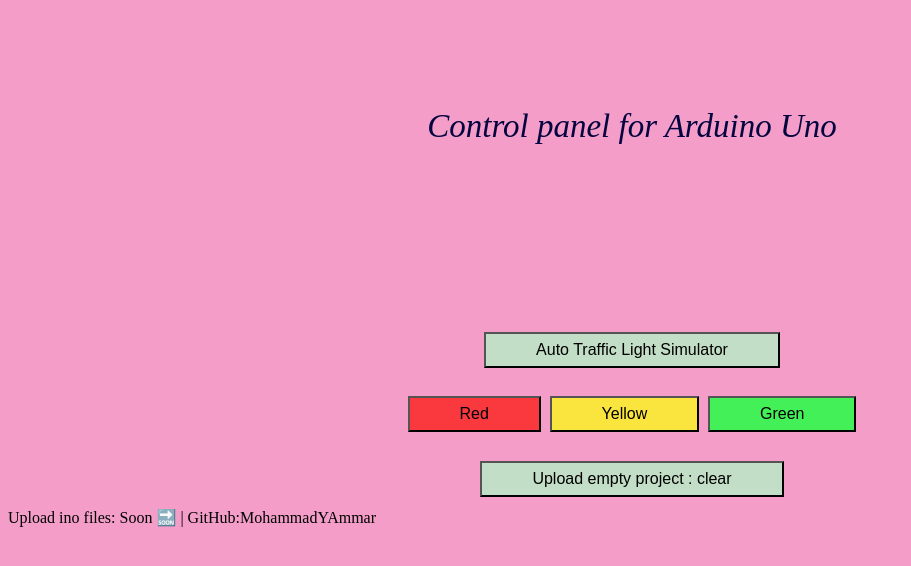
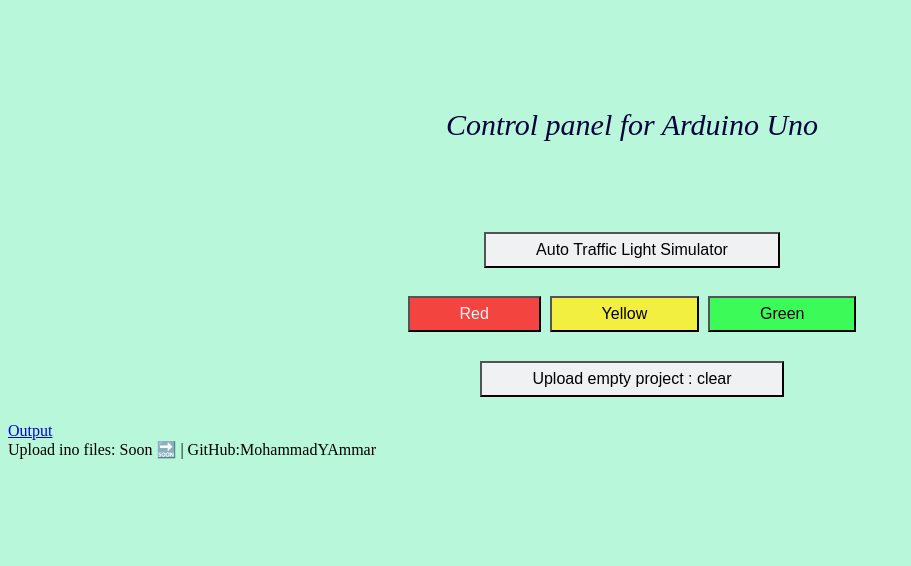
Before and after one commit to MohammadYAmmar/Arduino-Uno-to-IoT-with-old-laptop, a PHP site: page / in a window 1280 px wide. Shown: the top 566 px of the page, without its empty margins (0-911 px from the left). Run offline with PHP 8.4, Linux system fonts and the light colour scheme.

Commit message:
Add display output page 🤔
Try to read data from the terminal after sending the command

```diff
--- a/sketchbook/index.php
+++ b/sketchbook/index.php
@@ -21,6 +21,8 @@ function command_shell($execution)
 {
     $out = shell_exec("./run_shell.sh $execution;");
     echo ($out);
+ //On page 1
+$_SESSION['out_transfer'] = $out;
 }
 ?>
 
@@ -65,7 +67,11 @@ function command_shell($execution)
                 </button>
             </h4>
     </div>
-<!--todo popup to output  -->
+
+    <form method="get" action="display_output.php">
+    <a href="/display_output.php">Output</a> <! –– todo change ––>
+    </form>
+
 
 
 
--- a/sketchbook/styles.css
+++ b/sketchbook/styles.css
@@ -1,9 +1,20 @@
 body {
-  background-color: rgb(243, 157, 200);
+  background-color: rgb(184, 247, 217);
 }
 
-main {
-  font-family: "Comic Sans", "Times New Roman", serif;
+ main {
+      font-family: "Comic Sans", "Times New Roman", serif;
+      font-style: oblique;
+      font-size: 30px;
+      color: rgb(4, 3, 63);
+      width: 100%;
+      text-align: center;
+      max-width: 1920px;
+      min-width: 480px;
+      height: 100px;
+      margin-left: -8px;
+      padding: 100px 0 0;
+  /* font-family: "Comic Sans", "Times New Roman", serif;
   font-style: oblique;
   color: rgb(4, 3, 63);
   font-size: 33px;
@@ -13,10 +24,10 @@ main {
   height: 200px;
   margin-left: -8px;
   text-align: center;
-  padding: 100px 0 0;
+  padding: 100px 0 0; */
 }
 h1 {
-  font-size: 20px;
+  font-size: 18px;
 }
 
 .button,
@@ -31,10 +42,11 @@ h1 {
   margin: 4px 2px;
   cursor: pointer;
   position: inherit;
-  background-color: rgba(188, 231, 199, 0.877);
+  background-color: rgba(241, 241, 243, 0.986);
 }
 .button_red {
   background-color: rgba(252, 44, 44, 0.877);
+  color: whitesmoke;
 }
 .button_Yellow {
   background-color: rgba(252, 238, 44, 0.877);
@@ -43,11 +55,12 @@ h1 {
   background-color: rgba(44, 252, 72, 0.877);
 }
 
+
 .container {
   width: 100%;
   max-width: 1920px;
   min-width: 480px;
-  height: 200px;
+/*  height: 100%;*/
   margin-left: -8px;
   overflow: hidden;
   text-align: center;
```
Also changed, not shown: sketchbook/display_output.php (added, +18 -0 lines).
